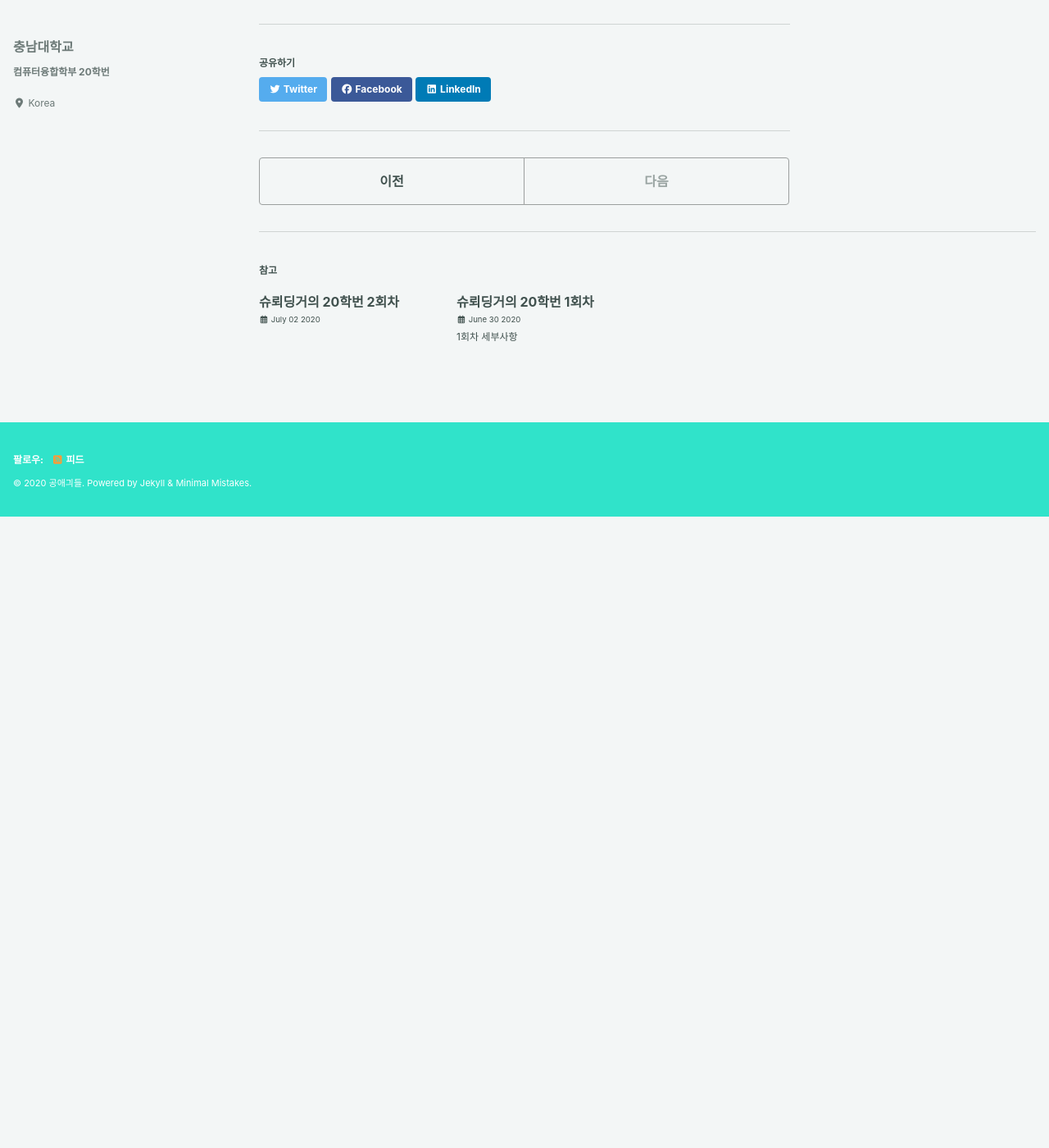
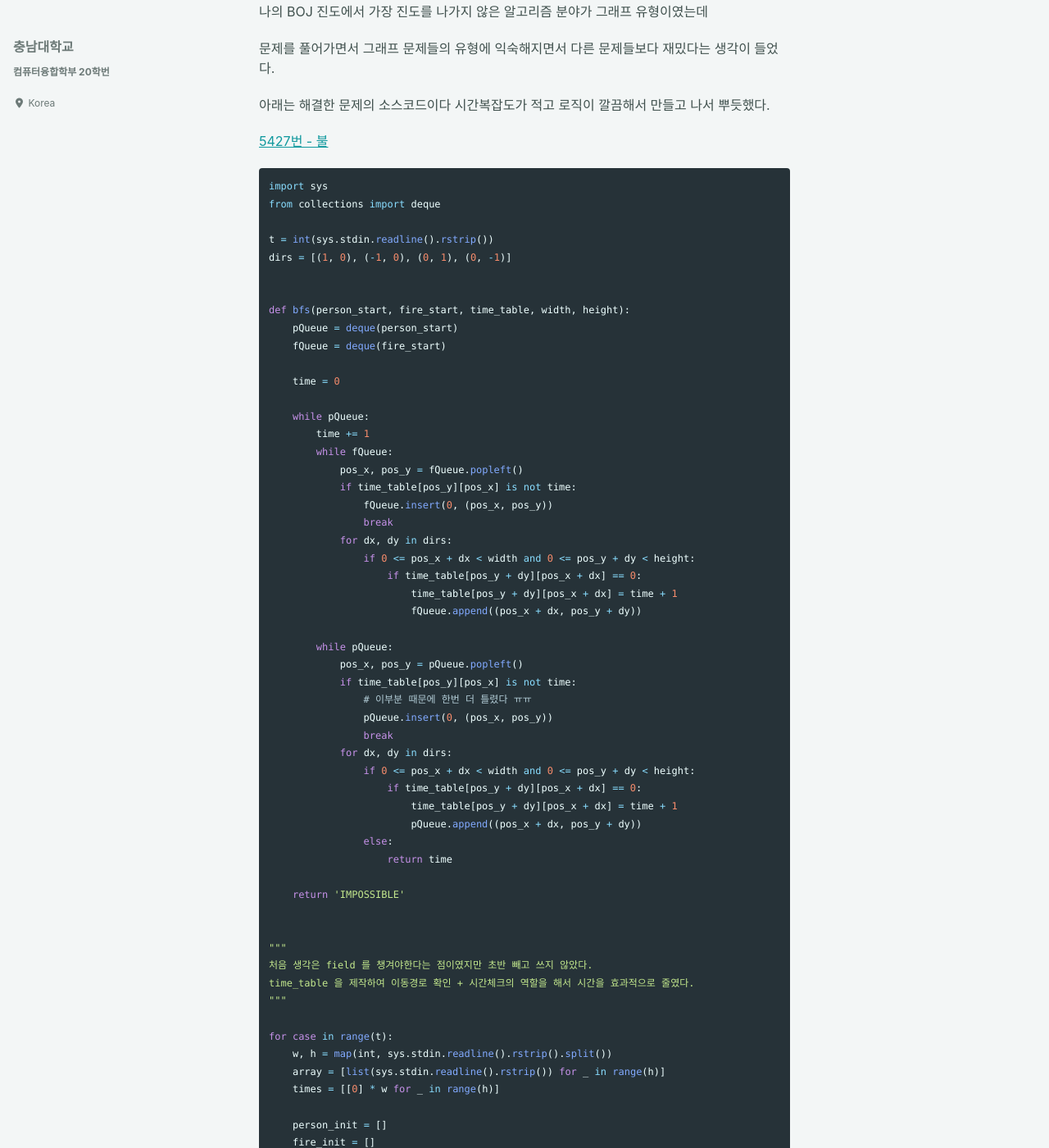
Before and after one commit to schrodinger-20/schrodinger-20.github.io, a Jekyll site: the page built from _posts/2020-07-07-3회.md, in a window 1280 px wide and 1400 px high, scrolled down 1959 px. Shown: the whole window at 82% size. Built offline with Jekyll 4.4.1, drawn with Linux system fonts in a browser that asks for light colours; cached includes are drawn as plain includes; nearby versions of some CDN libraries; before the commit the page ends 2589 px from its top, so only the background shows below that; some of the changed text lies outside the part shown.

Commit message:
최민우 회고

````diff
--- a/_posts/2020-07-07-3회.md
+++ b/_posts/2020-07-07-3회.md
@@ -35,6 +35,94 @@ categories: 모각코
 
 ### [최민우]()
 
+목표 : BOJ 그래프문제 (DFS/BFS) 풀이
+
+![최민우0](\images\2020-07-07\최민우_백준.png)
+
+처음 시작할때에는 2문제 해결을 하려고 했는데 1문제는 완료했지만 남은 하나를 해결하지 못해서 아쉬움이 남는다.
+
+나의 BOJ 진도에서 가장 진도를 나가지 않은 알고리즘 분야가 그래프 유형이였는데
+
+문제를 풀어가면서 그래프 문제들의 유형에 익숙해지면서 다른 문제들보다 재밌다는 생각이 들었다.
+
+아래는 해결한 문제의 소스코드이다 시간복잡도가 적고 로직이 깔끔해서 만들고 나서 뿌듯했다.
+
+
+[5427번 - 불](https://www.acmicpc.net/problem/5427)
+
+```python
+import sys
+from collections import deque
+
+t = int(sys.stdin.readline().rstrip())
+dirs = [(1, 0), (-1, 0), (0, 1), (0, -1)]
+
+
+def bfs(person_start, fire_start, time_table, width, height):
+    pQueue = deque(person_start)
+    fQueue = deque(fire_start)
+
+    time = 0
+
+    while pQueue:
+        time += 1
+        while fQueue:
+            pos_x, pos_y = fQueue.popleft()
+            if time_table[pos_y][pos_x] is not time:
+                fQueue.insert(0, (pos_x, pos_y))
+                break
+            for dx, dy in dirs:
+                if 0 <= pos_x + dx < width and 0 <= pos_y + dy < height:
+                    if time_table[pos_y + dy][pos_x + dx] == 0:
+                        time_table[pos_y + dy][pos_x + dx] = time + 1
+                        fQueue.append((pos_x + dx, pos_y + dy))
+
+        while pQueue:
+            pos_x, pos_y = pQueue.popleft()
+            if time_table[pos_y][pos_x] is not time:
+                # 이부분 때문에 한번 더 틀렸다 ㅠㅠ
+                pQueue.insert(0, (pos_x, pos_y))
+                break
+            for dx, dy in dirs:
+                if 0 <= pos_x + dx < width and 0 <= pos_y + dy < height:
+                    if time_table[pos_y + dy][pos_x + dx] == 0:
+                        time_table[pos_y + dy][pos_x + dx] = time + 1
+                        pQueue.append((pos_x + dx, pos_y + dy))
+                else:
+                    return time
+
+    return 'IMPOSSIBLE'
+
+
+"""
+처음 생각은 field 를 챙겨야한다는 점이였지만 초반 빼고 쓰지 않았다.
+time_table 을 제작하여 이동경로 확인 + 시간체크의 역할을 해서 시간을 효과적으로 줄였다.
+"""
+
+for case in range(t):
+    w, h = map(int, sys.stdin.readline().rstrip().split())
+    array = [list(sys.stdin.readline().rstrip()) for _ in range(h)]
+    times = [[0] * w for _ in range(h)]
+
+    person_init = []
+    fire_init = []
+
+    for y in range(h):
+        for x in range(w):
+            if array[y][x] == '*':
+                fire_init.append((x, y))
+                times[y][x] = 1
+            elif array[y][x] == '@':
+                person_init.append((x, y))
+                times[y][x] = 1
+            elif array[y][x] == '#':
+                times[y][x] = 9
+                # 어 이거 원래 -1하려다가 잠깐 출력해본다고 9로 했는데 통과됐네
+
+    print(bfs(person_init, fire_init, times, w, h))
+
+```
+
 
 ### [노채은]()
 
````
Also changed, not shown: images/2020-07-07/최민우_백준.png (added).
